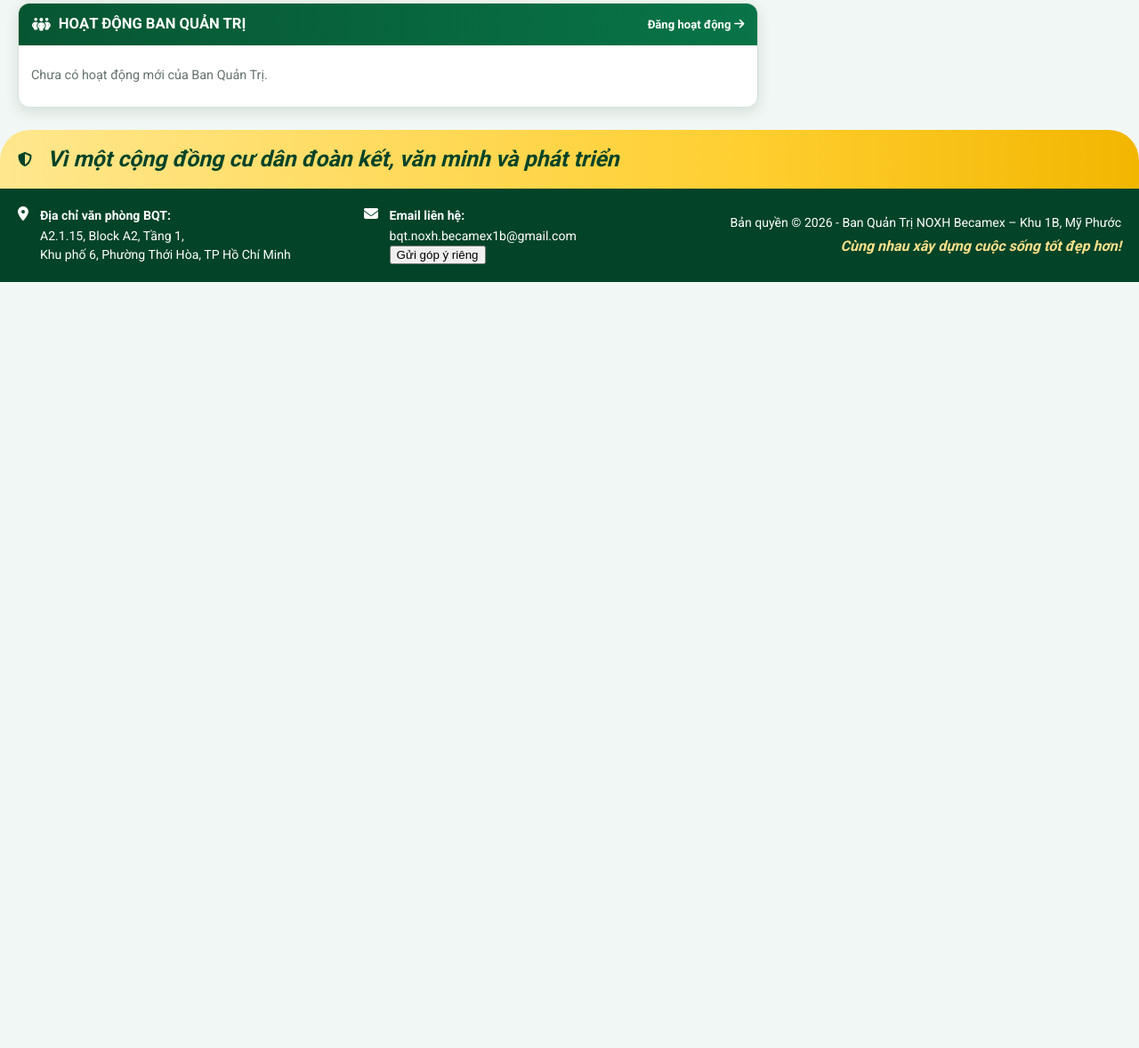
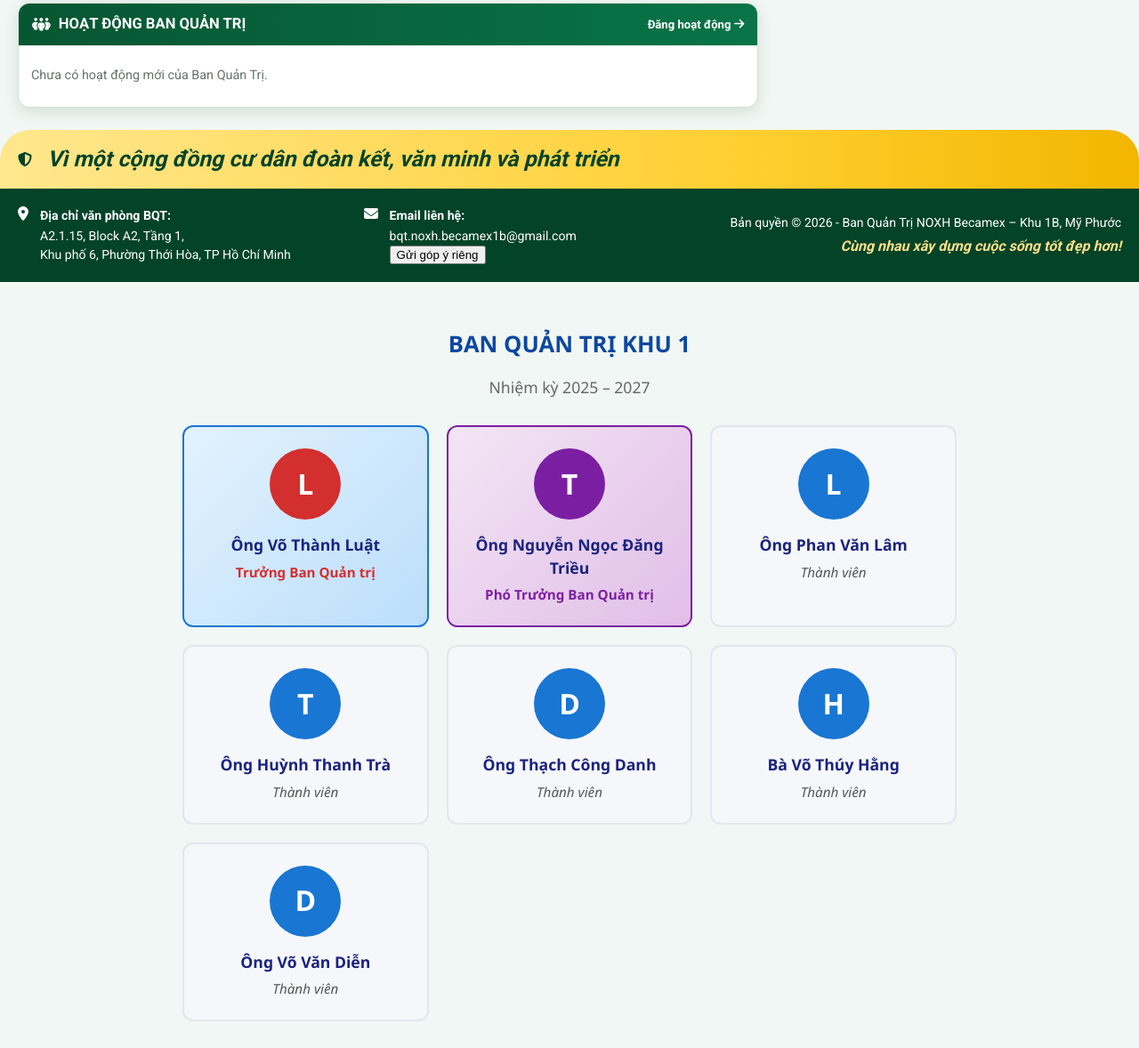
Before and after one commit to vandien717-alt/Ban-Quan-Tri, a plain HTML site: page New folder/index.html in a window 1280 px wide. Shown: the part 1083-2261 px from the top of the page at 89% size. Before the commit the page ends 1400 px from the top, so only its background shows below. Drawn offline with Linux system fonts and the light colour scheme; no server answers.

Commit message:
Update index.html

```diff
--- a/New folder/index.html
+++ b/New folder/index.html
@@ -95,4 +95,64 @@
     </div>
   </footer>
 </body>
+  <!-- ====== BQT: Ban Quản trị Khu 1 - Nhiệm kỳ 2025–2027 ====== -->
+<section id="bqt" style="font-family:'Segoe UI',Tahoma,sans-serif;max-width:900px;margin:0 auto;padding:30px 15px;">
+  <h2 style="text-align:center;color:#0d47a1;font-size:1.6rem;margin-bottom:8px;text-transform:uppercase;">Ban Quản trị Khu 1</h2>
+  <p style="text-align:center;color:#666;font-size:1.1rem;margin-bottom:30px;">Nhiệm kỳ 2025 – 2027</p>
+
+  <div style="display:grid;grid-template-columns:repeat(auto-fill,minmax(250px,1fr));gap:20px;">
+
+    <!-- Trưởng Ban -->
+    <div style="background:linear-gradient(135deg,#e3f2fd,#bbdefb);border:2px solid #1976d2;border-radius:12px;padding:24px;text-align:center;">
+      <div style="width:80px;height:80px;border-radius:50%;background:#d32f2f;color:#fff;display:flex;align-items:center;justify-content:center;font-size:2rem;font-weight:700;margin:0 auto 16px;">L</div>
+      <div style="font-size:1.1rem;font-weight:700;color:#1a237e;margin-bottom:6px;">Ông Võ Thành Luật</div>
+      <div style="font-size:0.95rem;color:#d32f2f;font-weight:600;">Trưởng Ban Quản trị</div>
+    </div>
+
+    <!-- Phó Trưởng Ban -->
+    <div style="background:linear-gradient(135deg,#f3e5f5,#e1bee7);border:2px solid #7b1fa2;border-radius:12px;padding:24px;text-align:center;">
+      <div style="width:80px;height:80px;border-radius:50%;background:#7b1fa2;color:#fff;display:flex;align-items:center;justify-content:center;font-size:2rem;font-weight:700;margin:0 auto 16px;">T</div>
+      <div style="font-size:1.1rem;font-weight:700;color:#1a237e;margin-bottom:6px;">Ông Nguyễn Ngọc Đăng Triều</div>
+      <div style="font-size:0.95rem;color:#7b1fa2;font-weight:600;">Phó Trưởng Ban Quản trị</div>
+    </div>
+
+    <!-- Thành viên: Phan Văn Lâm -->
+    <div style="background:#f5f7fa;border:2px solid #e0e7ee;border-radius:12px;padding:24px;text-align:center;">
+      <div style="width:80px;height:80px;border-radius:50%;background:#1976d2;color:#fff;display:flex;align-items:center;justify-content:center;font-size:2rem;font-weight:700;margin:0 auto 16px;">L</div>
+      <div style="font-size:1.1rem;font-weight:700;color:#1a237e;margin-bottom:6px;">Ông Phan Văn Lâm</div>
+      <div style="font-size:0.95rem;color:#555;font-style:italic;">Thành viên</div>
+    </div>
+
+    <!-- Thành viên: Huỳnh Thanh Trà -->
+    <div style="background:#f5f7fa;border:2px solid #e0e7ee;border-radius:12px;padding:24px;text-align:center;">
+      <div style="width:80px;height:80px;border-radius:50%;background:#1976d2;color:#fff;display:flex;align-items:center;justify-content:center;font-size:2rem;font-weight:700;margin:0 auto 16px;">T</div>
+      <div style="font-size:1.1rem;font-weight:700;color:#1a237e;margin-bottom:6px;">Ông Huỳnh Thanh Trà</div>
+      <div style="font-size:0.95rem;color:#555;font-style:italic;">Thành viên</div>
+    </div>
+
+    <!-- Thành viên: Thạch Công Danh -->
+    <div style="background:#f5f7fa;border:2px solid #e0e7ee;border-radius:12px;padding:24px;text-align:center;">
+      <div style="width:80px;height:80px;border-radius:50%;background:#1976d2;color:#fff;display:flex;align-items:center;justify-content:center;font-size:2rem;font-weight:700;margin:0 auto 16px;">D</div>
+      <div style="font-size:1.1rem;font-weight:700;color:#1a237e;margin-bottom:6px;">Ông Thạch Công Danh</div>
+      <div style="font-size:0.95rem;color:#555;font-style:italic;">Thành viên</div>
+    </div>
+
+    <!-- Thành viên: Võ Thúy Hằng -->
+    <div style="background:#f5f7fa;border:2px solid #e0e7ee;border-radius:12px;padding:24px;text-align:center;">
+      <div style="width:80px;height:80px;border-radius:50%;background:#1976d2;color:#fff;display:flex;align-items:center;justify-content:center;font-size:2rem;font-weight:700;margin:0 auto 16px;">H</div>
+      <div style="font-size:1.1rem;font-weight:700;color:#1a237e;margin-bottom:6px;">Bà Võ Thúy Hằng</div>
+      <div style="font-size:0.95rem;color:#555;font-style:italic;">Thành viên</div>
+    </div>
+
+    <!-- Thành viên: Võ Văn Diễn -->
+    <div style="background:#f5f7fa;border:2px solid #e0e7ee;border-radius:12px;padding:24px;text-align:center;">
+      <div style="width:80px;height:80px;border-radius:50%;background:#1976d2;color:#fff;display:flex;align-items:center;justify-content:center;font-size:2rem;font-weight:700;margin:0 auto 16px;">D</div>
+      <div style="font-size:1.1rem;font-weight:700;color:#1a237e;margin-bottom:6px;">Ông Võ Văn Diễn</div>
+      <div style="font-size:0.95rem;color:#555;font-style:italic;">Thành viên</div>
+    </div>
+
+  </div>
+</section>
+<!-- ====== HẾT BQT ====== -->
+
 </html>
```
